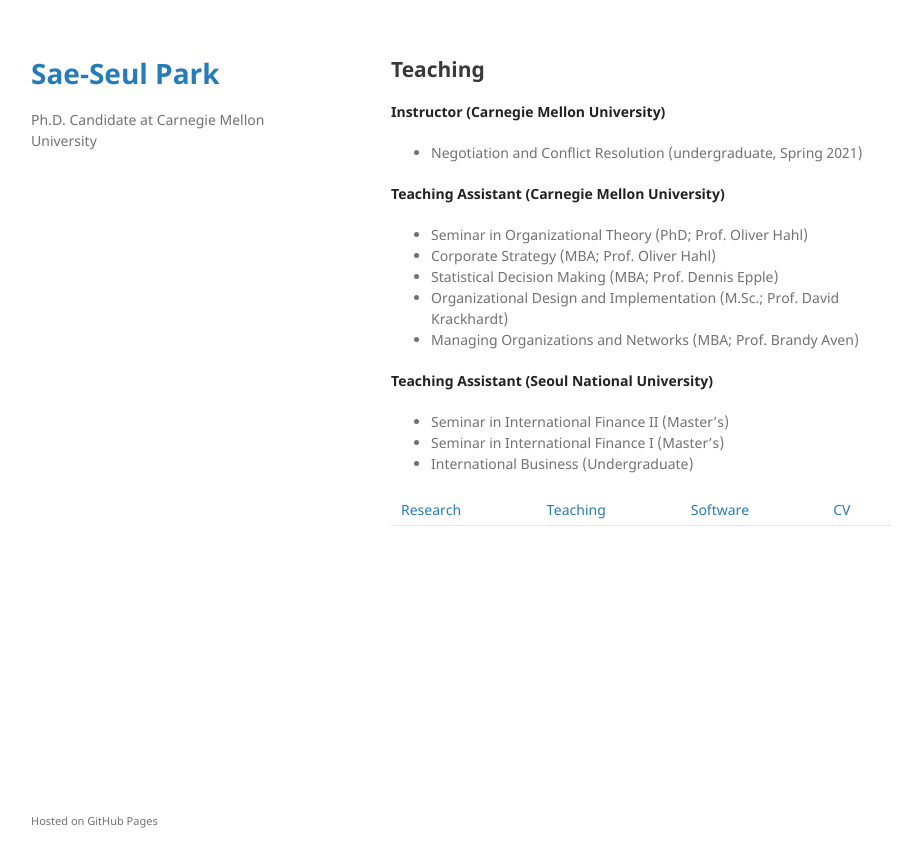
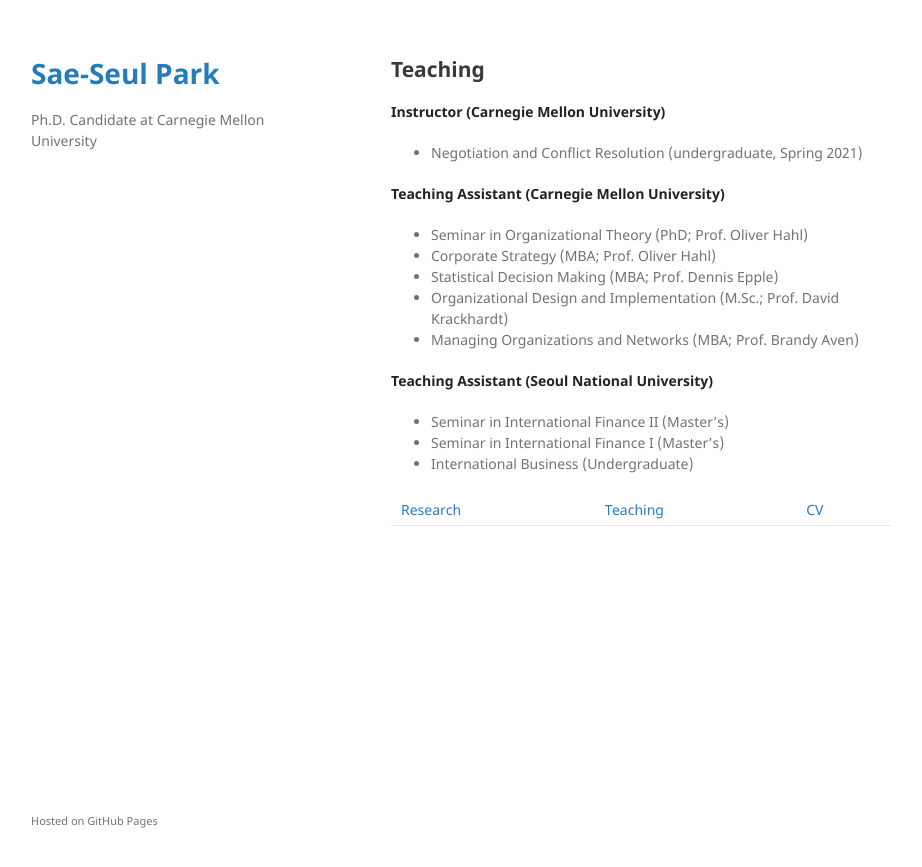
Before and after one commit to saepark/saepark.github.io, a Jekyll site: the page built from teaching.md, in a window 1280 px wide. Shown: the top 867 px of the page, without its empty margins (179-1101 px from the left). Built offline with Jekyll 4.4.1, drawn with Linux system fonts in a browser that asks for light colours; our own code applies the rules of GitHub Pages for plain Markdown files.

Commit message:
Update teaching.md

```diff
--- a/teaching.md
+++ b/teaching.md
@@ -22,4 +22,4 @@
 * Seminar in International Finance I (Master's)
 * International Business (Undergraduate)
 
-[Research](./research.html) | [Teaching](./teaching.html) | [Software](./software.html) | [CV](./CV.html)
+[Research](./research.html) | [Teaching](./teaching.html) | [CV](./CV.html)
```
